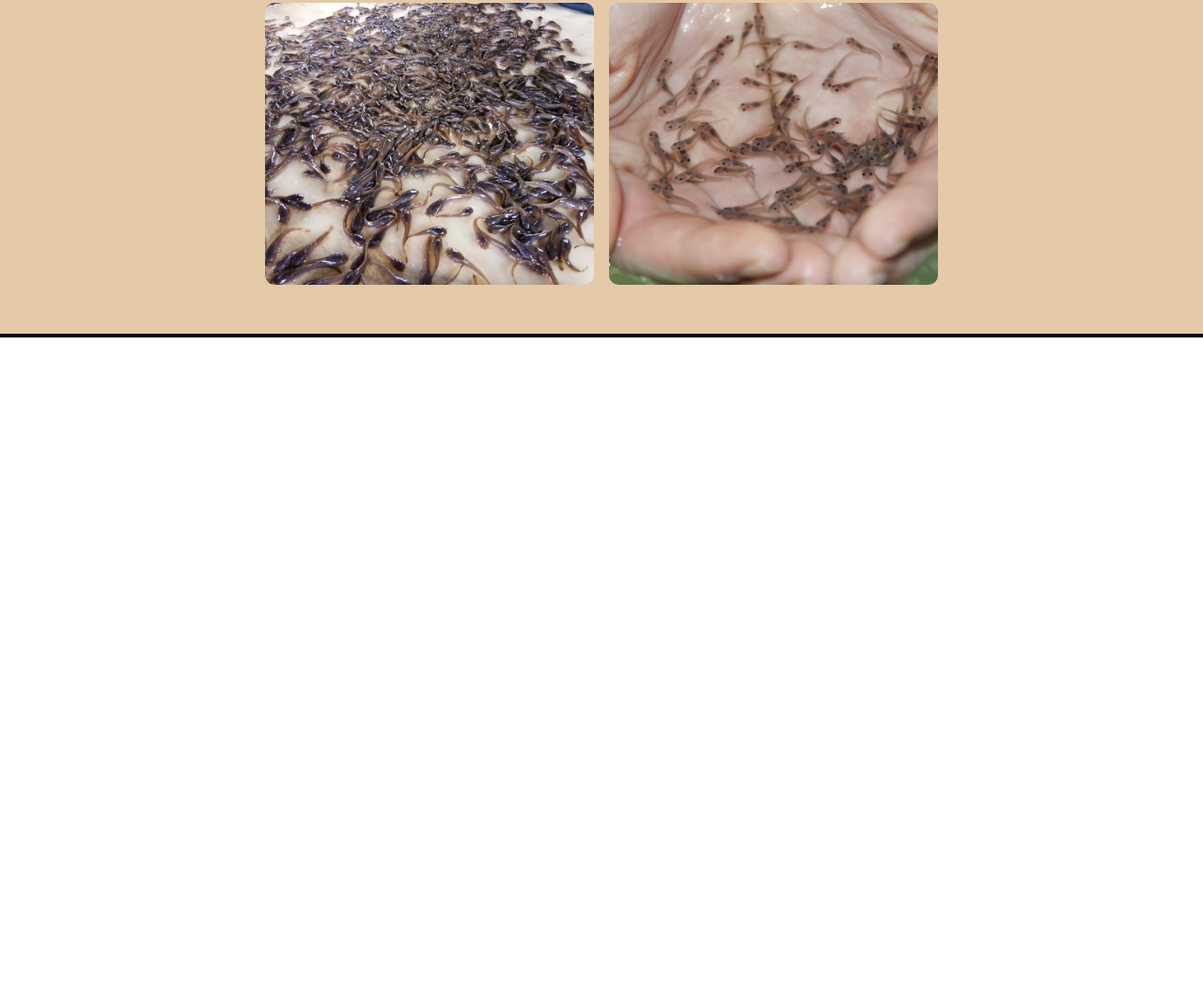
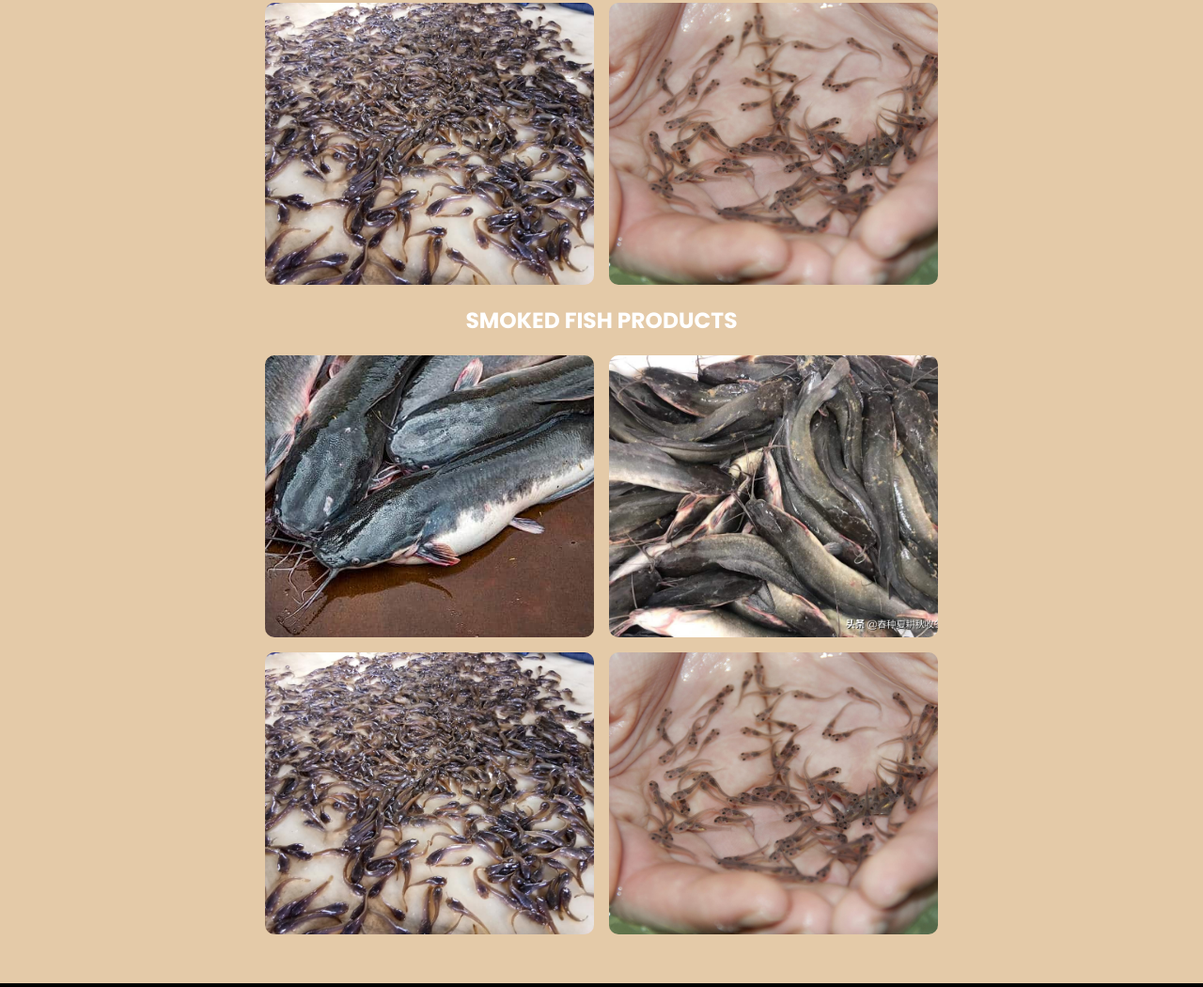
Before and after one commit to STINGRAY008/Website-Superlove, a plain HTML site: page index.html in a window 1280 px wide. Shown: the part 2744-3794 px from the top of the page at 94% size. Before the commit the page ends 3103 px from the top, so only its background shows below. Drawn offline with Linux system fonts and the light colour scheme.

Commit message:
S12: Add smoked fish products

```diff
--- a/css/style.css
+++ b/css/style.css
@@ -208,3 +208,20 @@ p{
     object-fit: cover;
     border-radius: 10px;
 }
+.gallery3{
+    display: flex;
+    flex-wrap: wrap;
+    justify-content: center;
+    align-items: center;
+    padding: 20px 10px;
+    max-width: 800px;
+    margin: 0 auto;
+    gap: 16px;
+}
+.gallery3 img{
+    width: 100%;
+    max-width: 350px;
+    height: 300px;
+    object-fit: cover;
+    border-radius: 10px;
+}
--- a/index.html
+++ b/index.html
@@ -99,6 +99,19 @@
         </div>
      </div>
 
+     <div class="row3">
+        <header class="header1">
+            <h3>SMOKED FISH PRODUCTS</h3>
+        </header>
+        <!-------------------------------------------GALLERY 3-------------------------------------------->
+        <div class="gallery3">
+            <img src="./images/Breeder1.jpg">
+            <img src="./images/Growout4.jpg">
+            <img src="./images/Hito Fingerlings-b.jpg">
+            <img src="./images/catfish hatching.jpg">
+        </div>
+     </div>
+
 
 
 
```
